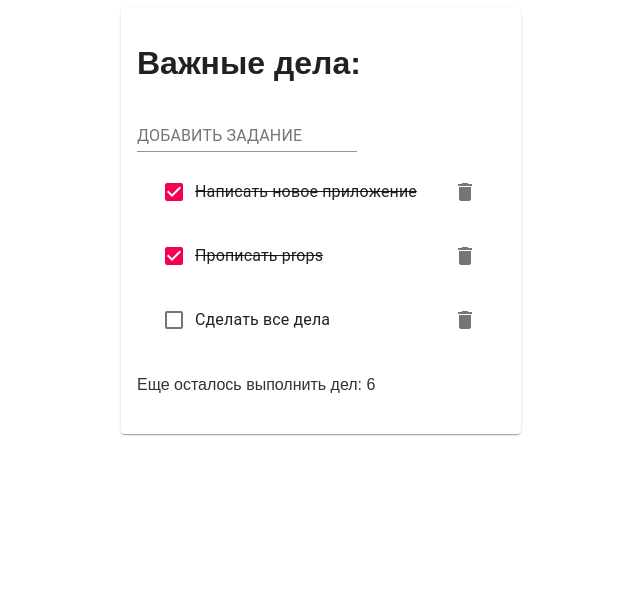
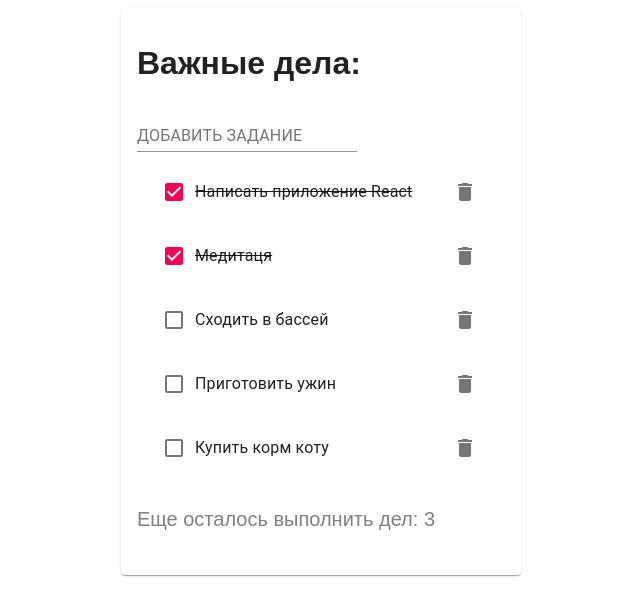
Before and after one commit to WebHeroSchool/react_todo7, a React (Create React App) app: page / in a window 1280 px wide. Shown: the top 616 px of the page, without its empty margins (319-959 px from the left). Built offline with nearby package versions, Linux system fonts and the light colour scheme.

Commit message:
modified:   src/components/App/App.js 	modified:   src/components/Footer/Footer.module.css 	deleted:    src/components/Item/Item.module.css

```diff
--- a/src/components/App/App.js
+++ b/src/components/App/App.js
@@ -6,18 +6,27 @@ import Card from '@material-ui/core/Card';
 import CardContent from '@material-ui/core/CardContent';
 import styles from './App.module.css';
 
-  const App = () => {
+class App extends React.Component {
+  render() {
     const items = [
       {
-        value: 'Написать новое приложение',
+        value: 'Написать приложение React',
         isDone: true
       },
       {
-        value: 'Прописать props',
+        value: 'Медитаця',
         isDone: true
       },
       {
-        value: 'Сделать все дела',
+        value: 'Сходить в бассей',
+        isDone: false
+      },
+      {
+        value: 'Приготовить ужин',
+        isDone: false
+      },
+      {
+        value: 'Купить корм коту',
         isDone: false
       }
     ];
@@ -29,9 +38,11 @@ import styles from './App.module.css';
             <h1 className={styles.title}>Важные дела:</h1>
             <InputItem />
             <ItemList items={items} />
-            <Footer count={6} />
+            <Footer count={3} />
           </CardContent>
         </Card>
       </div>);
-    }
+  }
+}
+
 export default App;
--- a/src/components/Footer/Footer.module.css
+++ b/src/components/Footer/Footer.module.css
@@ -1,4 +1,5 @@
 .lest {
   font-family: fantasy;
-  color: #333;
+  color: gray;
+  font-size: 20px;
 }
```
Also changed, not shown: src/components/Item/Item.module.css (deleted, +0 -8 lines).
